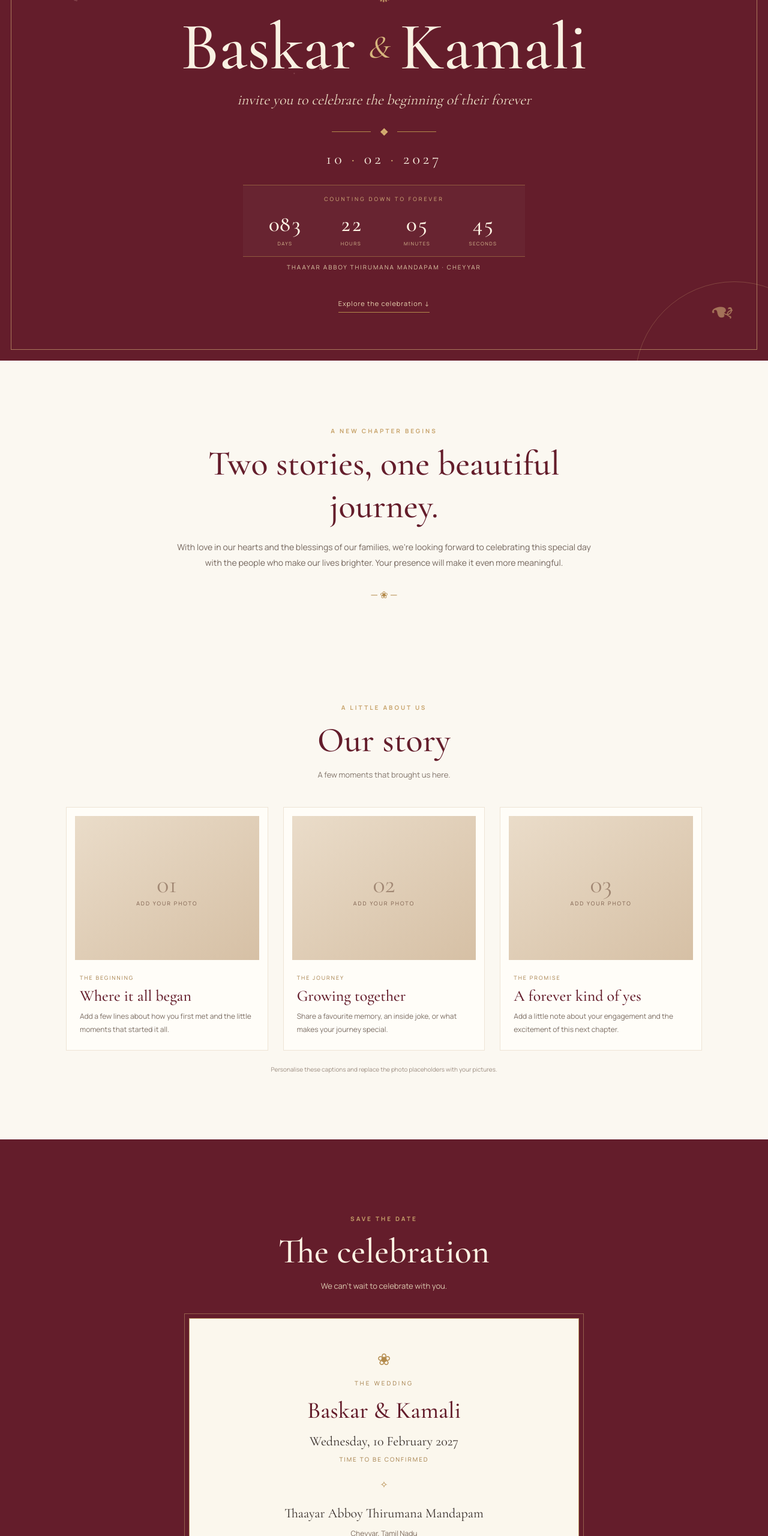
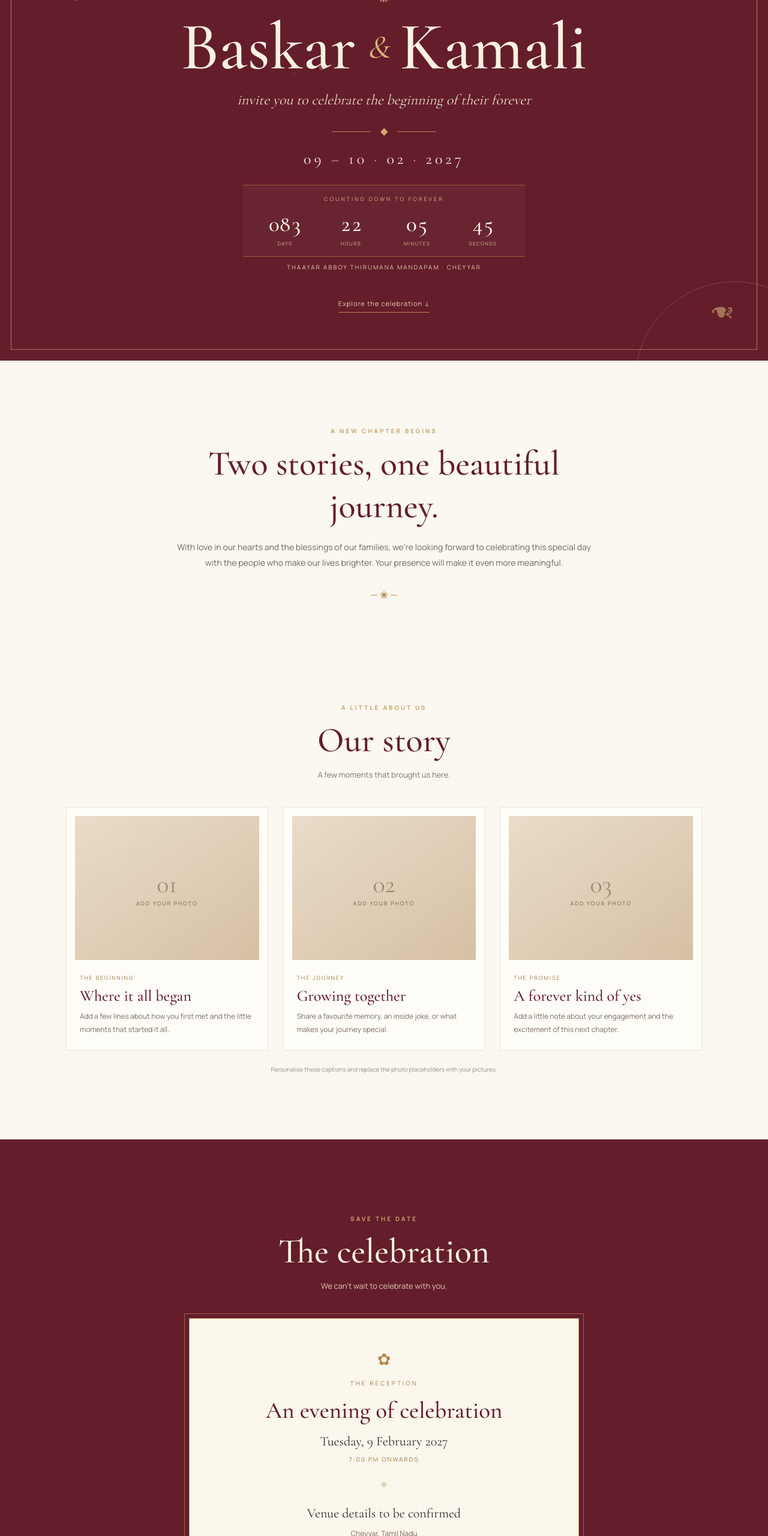
Before and after one commit to akamali-13/baskar-kamali-wedding, a plain HTML site: page index.html in a window 1280 px wide. Shown: the part 240-2800 px from the top of the page at 60% size. Drawn offline with nearby package versions, Linux system fonts and the light colour scheme.

Commit message:
Add reception and wedding event details

```diff
--- a/index.html
+++ b/index.html
@@ -4,7 +4,7 @@
   <meta charset="utf-8">
   <meta name="viewport" content="width=device-width, initial-scale=1">
   <meta name="theme-color" content="#5b1724">
-  <meta name="description" content="Celebrate the wedding of Baskar and Kamali on 10 February 2027 in Cheyyar.">
+  <meta name="description" content="Join Baskar & Kamali for their reception on 9 February and wedding on 10 February 2027 in Cheyyar.">
   <title>Baskar & Kamali — The Wedding</title>
   <link rel="preconnect" href="https://fonts.googleapis.com">
   <link rel="preconnect" href="https://fonts.gstatic.com" crossorigin>
@@ -37,7 +37,7 @@
         <h1><span>Baskar</span><i>&</i><span>Kamali</span></h1>
         <p class="hero-subtitle" data-en="invite you to celebrate the beginning of their forever" data-ta="தங்கள் வாழ்வின் இனிய தொடக்கத்தை கொண்டாட உங்களை அன்புடன் அழைக்கிறார்கள்">invite you to celebrate the beginning of their forever</p>
         <div class="hero-rule"><span></span><b>❖</b><span></span></div>
-        <p class="date-line">10 <span>·</span> 02 <span>·</span> 2027</p>
+        <p class="date-line">09 <span>–</span> 10 <span>·</span> 02 <span>·</span> 2027</p>
         <div class="countdown" aria-label="Countdown to the wedding"><p class="countdown-title" data-en="COUNTING DOWN TO FOREVER" data-ta="இனிய நாளை நோக்கி">COUNTING DOWN TO FOREVER</p><div class="countdown-grid"><div class="countdown-unit"><strong id="countDays">---</strong><span data-en="DAYS" data-ta="நாட்கள்">DAYS</span></div><div class="countdown-unit"><strong id="countHours">--</strong><span data-en="HOURS" data-ta="மணி">HOURS</span></div><div class="countdown-unit"><strong id="countMinutes">--</strong><span data-en="MINUTES" data-ta="நிமிடங்கள்">MINUTES</span></div><div class="countdown-unit"><strong id="countSeconds">--</strong><span data-en="SECONDS" data-ta="விநாடிகள்">SECONDS</span></div></div></div>
         <p class="venue-line">THAAYAR ABBOY THIRUMANA MANDAPAM · CHEYYAR</p>
         <a class="text-link" href="#celebration" data-en="Explore the celebration ↓" data-ta="திருமண விவரங்களை காண ↓">Explore the celebration ↓</a>
@@ -88,20 +88,32 @@
           <h2 data-en="The celebration" data-ta="திருமண நிகழ்வு">The celebration</h2>
           <p data-en="We can't wait to celebrate with you." data-ta="உங்களுடன் இந்த இனிய நாளை கொண்டாட ஆவலுடன் காத்திருக்கிறோம்.">We can't wait to celebrate with you.</p>
         </div>
-        <div class="event-card">
+        <div class="events-grid">
+          <article class="event-card event-reception">
+            <div class="event-symbol">✿</div>
+            <p class="event-type" data-en="THE RECEPTION" data-ta="வரவேற்பு">THE RECEPTION</p>
+            <h3 data-en="An evening of celebration" data-ta="மகிழ்ச்சியான மாலைப் பொழுது">An evening of celebration</h3>
+            <p class="event-date">Tuesday, 9 February 2027</p>
+            <p class="event-time" data-en="7:00 PM ONWARDS" data-ta="மாலை 7:00 மணி முதல்">7:00 PM ONWARDS</p>
+            <div class="event-divider">✧</div>
+            <p class="event-venue" data-en="Venue details to be confirmed" data-ta="மண்டப விவரம் பின்னர் அறிவிக்கப்படும்">Venue details to be confirmed</p>
+            <p class="event-place">Cheyyar, Tamil Nadu</p>
+            <p class="small-note" data-en="Join us for an evening filled with love, laughter and celebration." data-ta="அன்பும் மகிழ்ச்சியும் நிறைந்த இந்த மாலைப் பொழுதில் எங்களுடன் இணையுங்கள்.">Join us for an evening filled with love, laughter and celebration.</p>
+          </article>
+          <article class="event-card event-wedding">
             <div class="event-symbol">❀</div>
             <p class="event-type" data-en="THE WEDDING" data-ta="திருமணம்">THE WEDDING</p>
             <h3 data-en="Baskar & Kamali" data-ta="பாஸ்கர் & கமலி">Baskar & Kamali</h3>
             <p class="event-date">Wednesday, 10 February 2027</p>
-          <p class="event-time">TIME TO BE CONFIRMED</p>
+            <p class="event-time" data-en="6:30 AM ONWARDS" data-ta="காலை 6:30 மணி முதல்">6:30 AM ONWARDS</p>
             <div class="event-divider">✧</div>
             <p class="event-venue">Thaayar Abboy Thirumana Mandapam</p>
             <p class="event-place">Cheyyar, Tamil Nadu</p>
             <div class="event-buttons">
               <a class="button button-gold" target="_blank" rel="noopener" href="https://www.google.com/maps/search/?api=1&query=Thaayar+Abboy+Thirumana+Mandapam+Cheyyar">Open in Google Maps ↗</a>
-            <a class="button button-outline" href="https://calendar.google.com/calendar/render?action=TEMPLATE&text=Baskar%20%26%20Kamali%20Wedding&dates=20270210/20270211&details=Wedding%20of%20Baskar%20%26%20Kamali&location=Thaayar%20Abboy%20Thirumana%20Mandapam%2C%20Cheyyar" target="_blank" rel="noopener">Add to calendar ↗</a>
+              <a class="button button-outline" href="https://calendar.google.com/calendar/render?action=TEMPLATE&text=Baskar%20%26%20Kamali%20Wedding&dates=20270210T063000/20270210T100000&details=Wedding%20of%20Baskar%20%26%20Kamali&location=Thaayar%20Abboy%20Thirumana%20Mandapam%2C%20Cheyyar" target="_blank" rel="noopener">Add to calendar ↗</a>
             </div>
-          <p class="small-note">Reception details will be added once confirmed.</p>
+          </article>
         </div>
    </div>
     </section>
```
Lines whose indentation alone changed are shown as unchanged.
